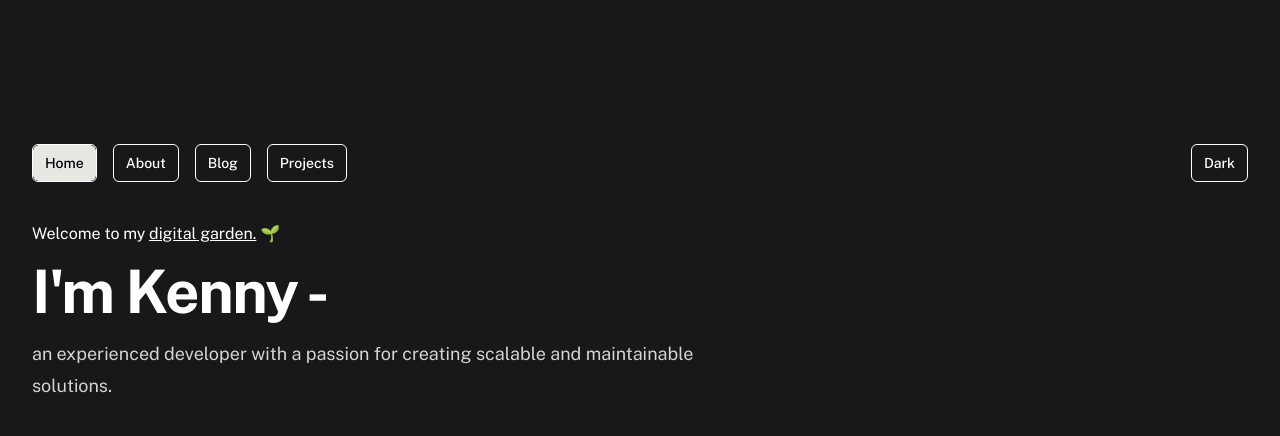
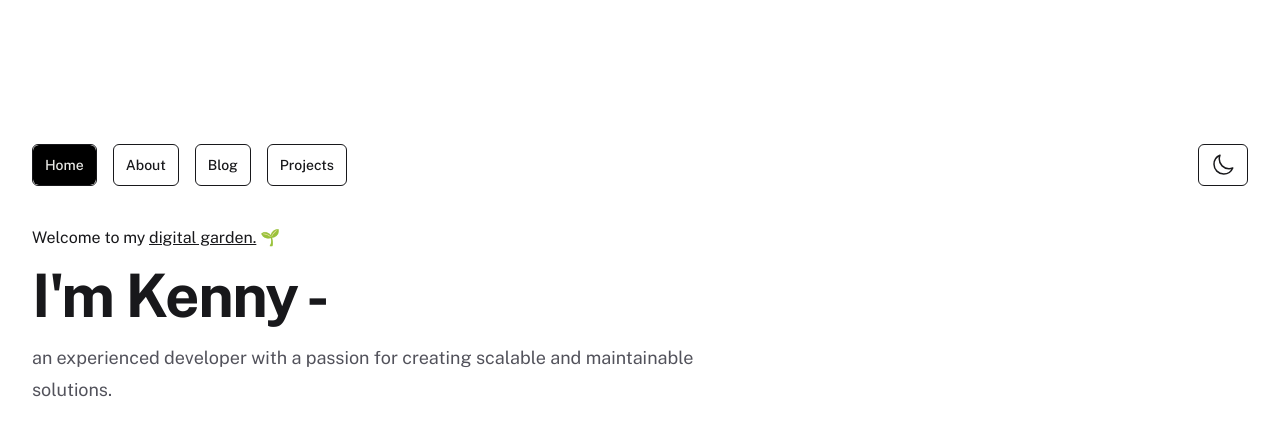
Before and after one commit to nytrek/nytrek.dev, a Next.js app: page / in a window 1280 px wide. Shown: the top 436 px of the page. Built offline with nearby package versions, Linux system fonts and the light colour scheme.

Commit message:
refactor layout into its own component and finish implementing dark mode

```diff
--- /dev/null
+++ b/src/components/layout/data.ts
@@ -0,0 +1,6 @@
+export const tabs = [
+  { name: "Home", href: "/" },
+  { name: "About", href: "/about" },
+  { name: "Blog", href: "/blog" },
+  { name: "Projects", href: "/projects" },
+] as const;
--- /dev/null
+++ b/src/components/layout/index.ts
@@ -0,0 +1 @@
+export * from "./layout";
--- /dev/null
+++ b/src/components/layout/layout.tsx
@@ -0,0 +1,96 @@
+import { MoonIcon, SunIcon } from "@heroicons/react/24/outline";
+import { motion } from "framer-motion";
+import { useTheme } from "next-themes";
+import Link from "next/link";
+import { useRouter } from "next/router";
+import { useMemo } from "react";
+import { tabs } from "./data";
+
+/**
+ * @see https://buildui.com/recipes/animated-tabs
+ * @see https://github.com/pacocoursey/next-themes?tab=readme-ov-file#usetheme
+ */
+export const Layout: React.FC<React.PropsWithChildren> = ({ children }) => {
+  const { push, route } = useRouter();
+  const { theme, setTheme, systemTheme } = useTheme();
+  const tab = useMemo(() => {
+    return tabs.find((tab) => tab.href === route)?.href;
+  }, [route]);
+  return (
+    <div className="py-24 sm:py-32">
+      <div className="mx-auto grid max-w-7xl gap-y-6 px-6 lg:px-8">
+        <header className="flex items-center justify-between">
+          <div className="sm:hidden">
+            <label htmlFor="tabs" className="sr-only">
+              Select a tab
+            </label>
+            <select
+              id="tabs"
+              name="tabs"
+              className="block w-full rounded-md border-zinc-300 text-zinc-900 focus:border-zinc-500 focus:ring-zinc-500"
+              onChange={(e) => push(e.target.value)}
+              value={tab}
+            >
+              {tabs.map((tab) => (
+                <option key={tab.name} value={tab.href}>
+                  {tab.name}
+                </option>
+              ))}
+            </select>
+          </div>
+          <div className="hidden py-4 sm:block">
+            <nav className="flex space-x-4" aria-label="Tabs">
+              {tabs.map((tab) => (
+                <Link
+                  key={tab.name}
+                  className="relative rounded-md border border-zinc-900 px-3 py-2.5 text-sm font-medium dark:border-white"
+                  href={tab.href}
+                  aria-current={tab.href === route ? "page" : undefined}
+                >
+                  {tab.href === route && (
+                    <motion.span
+                      layoutId="tab"
+                      className="absolute inset-0 z-10 rounded-md bg-white mix-blend-difference"
+                      transition={{
+                        type: "spring",
+                        bounce: 0.2,
+                        duration: 0.6,
+                      }}
+                    />
+                  )}
+                  {tab.name}
+                </Link>
+              ))}
+            </nav>
+          </div>
+          <button
+            className="rounded-md border border-zinc-900 px-3 py-2 text-sm font-medium dark:border-white"
+            onClick={() =>
+              theme === "system"
+                ? systemTheme === "dark"
+                  ? setTheme("light")
+                  : setTheme("dark")
+                : theme === "dark"
+                  ? setTheme("light")
+                  : setTheme("dark")
+            }
+            type="button"
+          >
+            {theme === "system" ? (
+              systemTheme === "dark" ? (
+                <SunIcon className="w-6" />
+              ) : (
+                <MoonIcon className="w-6" />
+              )
+            ) : theme === "dark" ? (
+              <SunIcon className="w-6" />
+            ) : (
+              <MoonIcon className="w-6" />
+            )}
+          </button>
+        </header>
+        {children}
+      </div>
+    </div>
+  );
+};
--- a/src/pages/_app.tsx
+++ b/src/pages/_app.tsx
@@ -1,24 +1,23 @@
 import "@/styles/globals.css";
-import { motion } from "framer-motion";
+import { ThemeProvider } from "next-themes";
 import type { AppProps } from "next/app";
+import dynamic from "next/dynamic";
 import { Public_Sans } from "next/font/google";
-import Link from "next/link";
-import { useEffect, useMemo } from "react";
+import { useEffect } from "react";
+
+const Layout = dynamic(
+  () => import("@/components/layout").then((mod) => mod.Layout),
+  {
+    ssr: false,
+  },
+);
 
 const public_sans = Public_Sans({ subsets: ["latin"] });
 
-const tabs = [
-  { name: "Home", href: "/" },
-  { name: "About", href: "/about" },
-  { name: "Blog", href: "/blog" },
-  { name: "Projects", href: "/projects" },
-] as const;
-
 /**
- * @see https://buildui.com/recipes/animated-tabs
  * @see https://stackoverflow.com/questions/64452685/how-to-convert-unicode-character-to-svg-and-then-a-favicon
  */
-export default function App({ Component, pageProps, router }: AppProps) {
+export default function App({ Component, pageProps }: AppProps) {
   useEffect(() => {
     document.head.appendChild(
       Object.assign(document.createElement("link"), {
@@ -27,74 +26,16 @@ export default function App({ Component, pageProps, router }: AppProps) {
       }),
     );
   }, []);
-  const tab = useMemo(() => {
-    return tabs.find((tab) => tab.href === router.route)?.name;
-  }, [router.route]);
   return (
-    <>
+    <ThemeProvider attribute="class" defaultTheme="system" enableSystem>
       <style jsx global>{`
         html {
           font-family: ${public_sans.style.fontFamily};
         }
       `}</style>
-      <div className="py-24 sm:py-32">
-        <div className="mx-auto grid max-w-7xl gap-y-6 px-6 lg:px-8">
-          <header className="flex items-center justify-between">
-            <div className="sm:hidden">
-              <label htmlFor="tabs" className="sr-only">
-                Select a tab
-              </label>
-              <select
-                id="tabs"
-                name="tabs"
-                className="block w-full rounded-md border-zinc-300 text-zinc-900 focus:border-zinc-500 focus:ring-zinc-500"
-                onChange={(e) => router.push(e.target.value)}
-                defaultValue={tab}
-              >
-                {tabs.map((tab) => (
-                  <option key={tab.name} value={tab.href}>
-                    {tab.name}
-                  </option>
-                ))}
-              </select>
-            </div>
-            <div className="hidden py-4 sm:block">
-              <nav className="flex space-x-4" aria-label="Tabs">
-                {tabs.map((tab) => (
-                  <Link
-                    key={tab.name}
-                    className="relative rounded-md border border-white px-3 py-2 text-sm font-medium"
-                    href={tab.href}
-                    aria-current={
-                      tab.href === router.route ? "page" : undefined
-                    }
-                  >
-                    {tab.href === router.route && (
-                      <motion.span
-                        layoutId="tab"
-                        className="absolute inset-0 z-10 rounded-md bg-white mix-blend-difference"
-                        transition={{
-                          type: "spring",
-                          bounce: 0.2,
-                          duration: 0.6,
-                        }}
-                      />
-                    )}
-                    {tab.name}
-                  </Link>
-                ))}
-              </nav>
-            </div>
-            <button
-              className="rounded-md border border-white px-3 py-2 text-sm font-medium"
-              type="button"
-            >
-              Dark
-            </button>
-          </header>
-          <Component {...pageProps} />
-        </div>
-      </div>
-    </>
+      <Layout>
+        <Component {...pageProps} />
+      </Layout>
+    </ThemeProvider>
   );
 }
--- a/src/pages/_document.tsx
+++ b/src/pages/_document.tsx
@@ -4,7 +4,7 @@ export default function Document() {
   return (
     <Html>
       <Head />
-      <body className="bg-zinc-900 text-white">
+      <body className="bg-white text-zinc-900 dark:bg-zinc-900 dark:text-white">
         <Main />
         <NextScript />
       </body>
--- a/src/pages/about.tsx
+++ b/src/pages/about.tsx
@@ -23,7 +23,7 @@ export default function Page() {
         <h2 className="text-4xl font-bold tracking-tight sm:text-6xl">
           I&apos;m Kenny -
         </h2>
-        <p className="max-w-2xl text-lg leading-8 text-zinc-300">
+        <p className="max-w-2xl text-lg leading-8 text-zinc-600 dark:text-zinc-300">
           an experienced developer with a passion for creating scalable and
           maintainable solutions.
         </p>
--- a/src/pages/blog.tsx
+++ b/src/pages/blog.tsx
@@ -23,7 +23,7 @@ export default function Page() {
         <h2 className="text-4xl font-bold tracking-tight sm:text-6xl">
           I&apos;m Kenny -
         </h2>
-        <p className="max-w-2xl text-lg leading-8 text-zinc-300">
+        <p className="max-w-2xl text-lg leading-8 text-zinc-600 dark:text-zinc-300">
           an experienced developer with a passion for creating scalable and
           maintainable solutions.
         </p>
--- a/src/pages/index.tsx
+++ b/src/pages/index.tsx
@@ -23,7 +23,7 @@ export default function Page() {
         <h2 className="text-4xl font-bold tracking-tight sm:text-6xl">
           I&apos;m Kenny -
         </h2>
-        <p className="max-w-2xl text-lg leading-8 text-zinc-300">
+        <p className="max-w-2xl text-lg leading-8 text-zinc-600 dark:text-zinc-300">
           an experienced developer with a passion for creating scalable and
           maintainable solutions.
         </p>
--- a/src/pages/projects.tsx
+++ b/src/pages/projects.tsx
@@ -23,7 +23,7 @@ export default function Page() {
         <h2 className="text-4xl font-bold tracking-tight sm:text-6xl">
           I&apos;m Kenny -
         </h2>
-        <p className="max-w-2xl text-lg leading-8 text-zinc-300">
+        <p className="max-w-2xl text-lg leading-8 text-zinc-600 dark:text-zinc-300">
           an experienced developer with a passion for creating scalable and
           maintainable solutions.
         </p>
```
